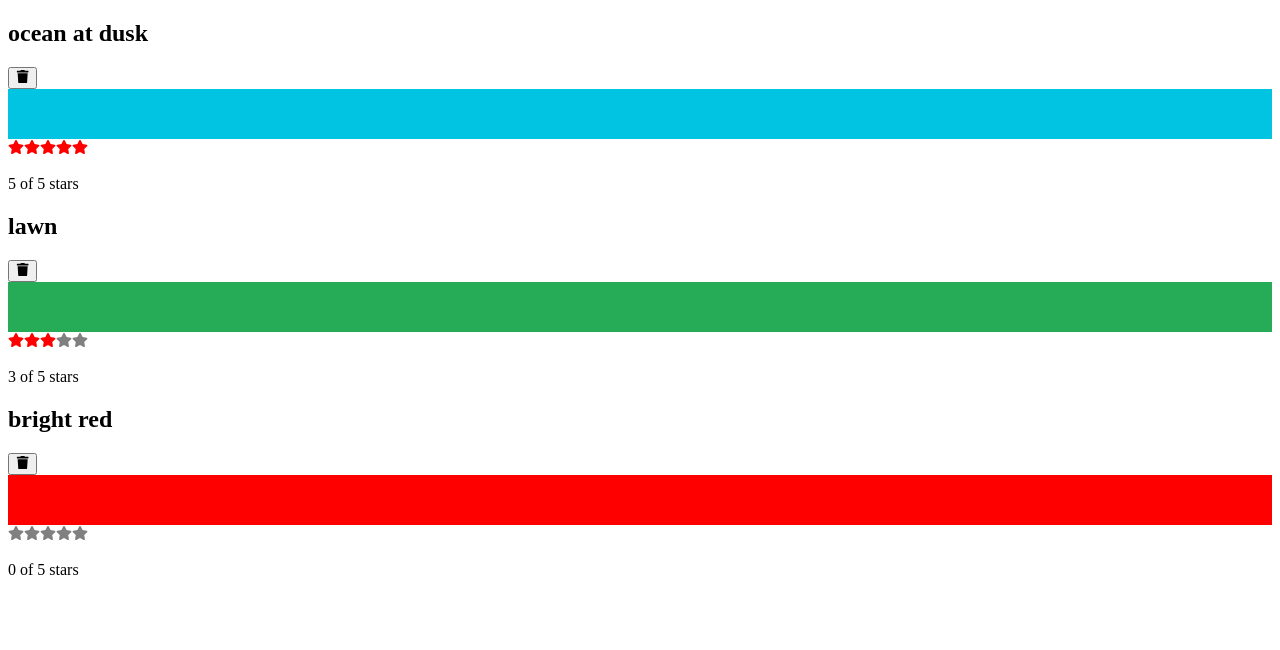
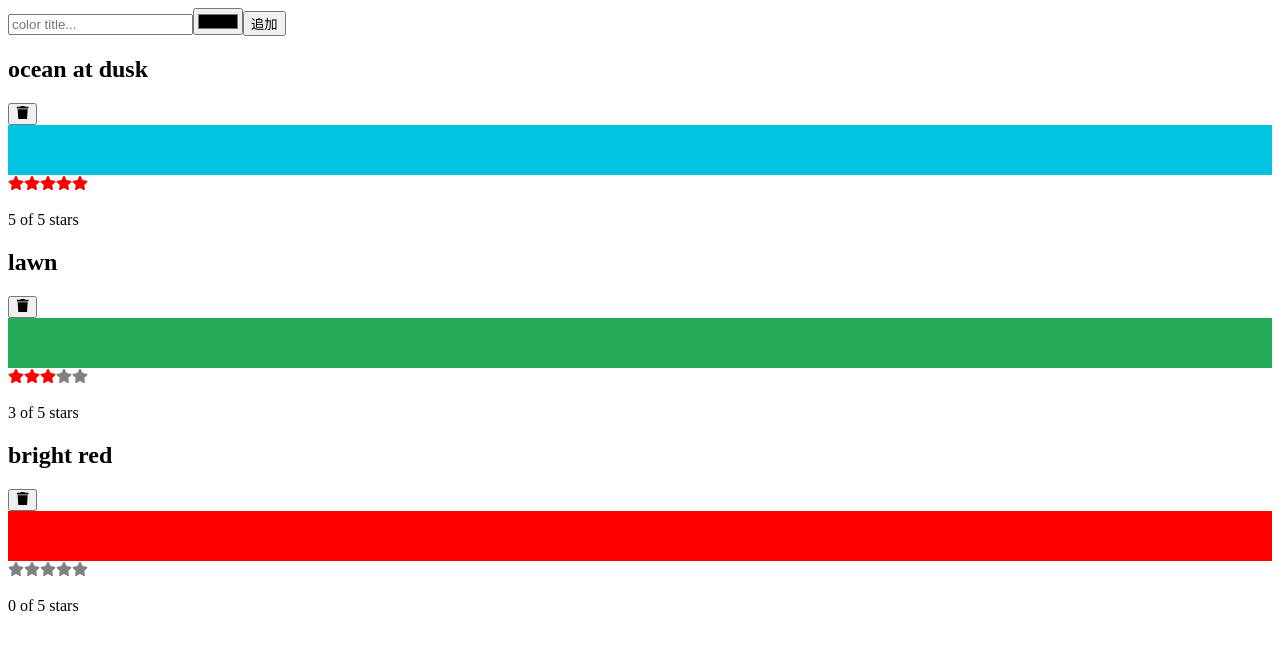
Before and after one commit to msfukui/learning-react, a React app: page / in a window 1280 px wide. Shown: the top 650 px of the page. Built offline with nearby package versions, Linux system fonts and the light colour scheme.

Commit message:
色を追加する入力フォームを一旦「制御されていないコンポーネント」として実装

```diff
--- a/src/App.js
+++ b/src/App.js
@@ -1,10 +1,27 @@
 import React, { useState } from "react";
 import colorData from "../data/color.json";
 import ColorList from "./components/ColorList.js";
+import AddColorForm from "./components/AddColorForm.js";
+import { v4 } from "uuid";
 
 export default function App() {
   const [colors, setColors] = useState(colorData);
   return (
+    <>
+      <AddColorForm
+        onNewColor={(title, color) => {
+          const newColors = [
+            ...colors,
+            {
+              id: v4(),
+              rating: 0,
+              title,
+              color
+            }
+          ];
+          setColors(newColors);
+        }}
+      />
       <ColorList
         colors={colors}
         onRemoveColor={id => {
@@ -18,5 +35,6 @@ export default function App() {
           setColors(newColors);
         }}
       />
+    </>
   );
 }
--- /dev/null
+++ b/src/components/AddColorForm.js
@@ -0,0 +1,23 @@
+import React, { useRef } from "react";
+
+export default function AddColorFrom({ onNewColor = f => f }) {
+  const txtTitle = useRef();
+  const hexColor = useRef();
+
+  const sumbit = e => {
+    e.preventDefault();
+    const title = txtTitle.current.value;
+    const color = hexColor.current.value;
+    onNewColor(title, color);
+    txtTitle.current.value = "";
+    hexColor.current.value = "";
+  }
+
+  return (
+    <form onSubmit={sumbit}>
+      <input ref={txtTitle} type="text" placeholder="color title..." required />
+      <input ref={hexColor} type="color" required />
+      <button>追加</button>
+    </form>
+  );
+}
```
Lines whose indentation alone changed are shown as unchanged.
